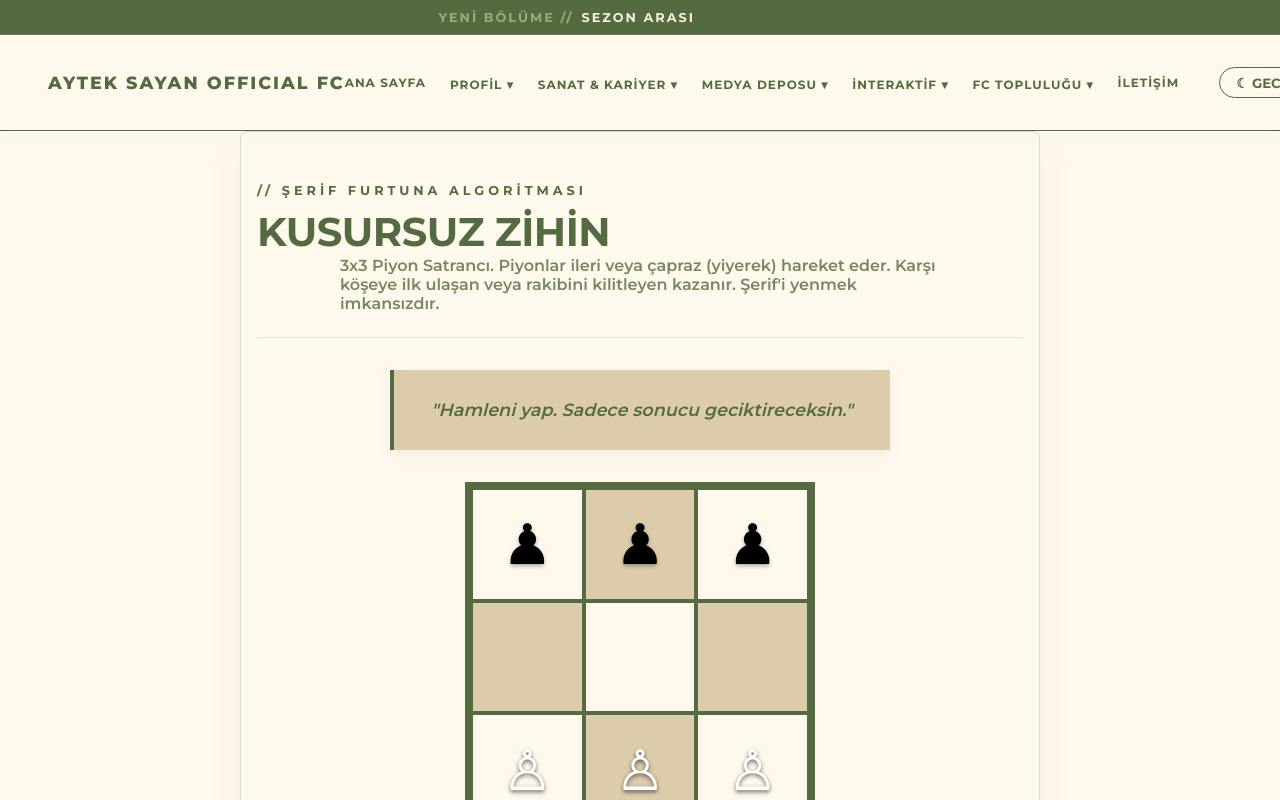
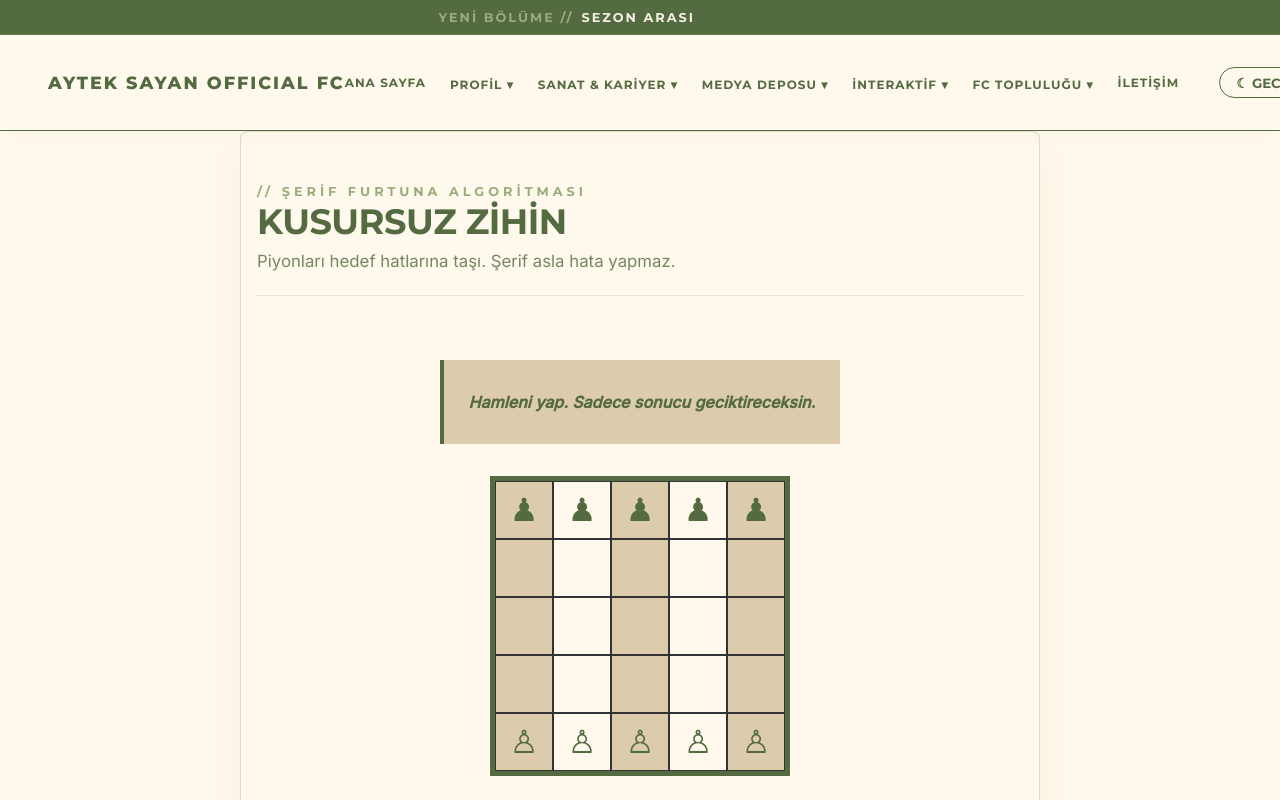
Before and after one commit to ebru1967/oyuncu-fan-projesi, a React (Vite) app: page /serifin-satranci in a window 1280 px wide. Shown: the top 800 px of the page. Built offline with nearby package versions, Linux system fonts and the light colour scheme.

Commit message:
yeni oyunlar düzenlendi.

```diff
--- a/src/pages/GorselHafiza.jsx
+++ b/src/pages/GorselHafiza.jsx
@@ -164,7 +164,7 @@ function GorselHafiza() {
                   display: 'flex', alignItems: 'center', justifyContent: 'center',
                   boxShadow: '0 4px 10px rgba(0,0,0,0.1)'
                 }}>
-                  <span style={{ color: 'var(--accent-dark)', fontWeight: '900', fontSize: 'clamp(1rem, 3vw, 1.5rem)', opacity: 0.5 }}>// AS</span>
+                  <div style={{ width: '2px', height: '40%', backgroundColor: 'var(--accent-dark)', opacity: 0.3 }}></div>
                 </div>
               </div>
             </div>
--- a/src/pages/SerifinSatranci.jsx
+++ b/src/pages/SerifinSatranci.jsx
@@ -1,242 +1,161 @@
 import React, { useState, useEffect } from 'react';
 
-// Şerif'in psikolojik baskı replikleri
+const SIZE = 5;
 const serifQuotes = [
-  "Duyguların seni zayıf yapıyor.",
-  "Sonraki üç hamleni biliyorum.",
-  "Çırpınışların sadece sonu geciktiriyor.",
-  "Bana karşı kazanabileceğini mi sandın?",
-  "Oyun bittiğinde masadan kalkan ben olacağım.",
-  "Satrançta piyonlar her zaman ilk feda edilenlerdir."
+  "Daha fazlasını düşünmelisin.",
+  "Zayıflığın hareketlerinde belli.",
+  "Bu oyunun kurallarını ben yazdım.",
+  "Duygusuzluk en iyi stratejidir.",
+  "Hata payın kalmadı.",
+  "Satrançta piyonlar her zaman feda edilir."
 ];
 
 function SerifinSatranci() {
-  // P = Sen (Beyaz Piyonlar), S = Şerif (Siyah Piyonlar)
-  const initialBoard = ['S', 'S', 'S', null, null, null, 'P', 'P', 'P'];
+  const createBoard = () => {
+    let board = Array(SIZE * SIZE).fill(null);
+    for (let i = 0; i < SIZE; i++) { board[i] = 'S'; board[SIZE * (SIZE - 1) + i] = 'P'; }
+    return board;
+  };
 
-  const [board, setBoard] = useState(initialBoard);
+  const [board, setBoard] = useState(createBoard());
   const [isPlayerTurn, setIsPlayerTurn] = useState(true);
   const [winner, setWinner] = useState(null);
+  const [selectedPiece, setSelectedPiece] = useState(null);
+  const [validMoves, setValidMoves] = useState([]);
+  const [isThinking, setIsThinking] = useState(false);
   const [quote, setQuote] = useState("Hamleni yap. Sadece sonucu geciktireceksin.");
-  const [isThinking, setIsThinking] = useState(false);
-  const [selectedPiece, setSelectedPiece] = useState(null); // Seçilen piyonun index'i
-  const [validMoves, setValidMoves] = useState([]); // Seçilen piyonun gidebileceği yerler
 
-  // Olası hamleleri hesaplayan fonksiyon
   const getMoves = (currBoard, player) => {
     const moves = [];
-    for (let i = 0; i < 9; i++) {
+    for (let i = 0; i < SIZE * SIZE; i++) {
       if (currBoard[i] === player) {
-        const c = i % 3;
-        if (player === 'P') {
-          // İleri gitme (Boşsa)
-          if (i - 3 >= 0 && currBoard[i - 3] === null) moves.push({ from: i, to: i - 3 });
-          // Çapraz yeme (Sol)
-          if (c > 0 && currBoard[i - 4] === 'S') moves.push({ from: i, to: i - 4 });
-          // Çapraz yeme (Sağ)
-          if (c < 2 && currBoard[i - 2] === 'S') moves.push({ from: i, to: i - 2 });
-        } else {
-          // Şerif'in hamleleri ('S')
-          if (i + 3 <= 8 && currBoard[i + 3] === null) moves.push({ from: i, to: i + 3 });
-          if (c > 0 && currBoard[i + 2] === 'P') moves.push({ from: i, to: i + 2 });
-          if (c < 2 && currBoard[i + 4] === 'P') moves.push({ from: i, to: i + 4 });
-        }
+        const row = Math.floor(i / SIZE);
+        const col = i % SIZE;
+        const dir = player === 'P' ? -1 : 1;
+
+        if (currBoard[i + dir * SIZE] === null) moves.push({ from: i, to: i + dir * SIZE });
+        if (col > 0 && currBoard[i + dir * SIZE - 1] && currBoard[i + dir * SIZE - 1] !== player) moves.push({ from: i, to: i + dir * SIZE - 1 });
+        if (col < SIZE - 1 && currBoard[i + dir * SIZE + 1] && currBoard[i + dir * SIZE + 1] !== player) moves.push({ from: i, to: i + dir * SIZE + 1 });
       }
     }
     return moves;
   };
 
-  // Kazananı veya oyunun bitip bitmediğini kontrol eden fonksiyon
-  const checkWinner = (currBoard, nextPlayer) => {
-    // Karşı tarafa ulaşma durumu
-    if (currBoard[0] === 'P' || currBoard[1] === 'P' || currBoard[2] === 'P') return 'P';
-    if (currBoard[6] === 'S' || currBoard[7] === 'S' || currBoard[8] === 'S') return 'S';
-
-    // Sıradaki oyuncunun hamlesi kalmadıysa, diğeri kazanır
-    const moves = getMoves(currBoard, nextPlayer);
-    if (moves.length === 0) return nextPlayer === 'P' ? 'S' : 'P';
-
+  const checkWinner = (currBoard) => {
+    if (currBoard.slice(0, SIZE).includes('P')) return 'P';
+    if (currBoard.slice(SIZE * (SIZE - 1)).includes('S')) return 'S';
+    if (getMoves(currBoard, 'P').length === 0) return 'S';
+    if (getMoves(currBoard, 'S').length === 0) return 'P';
     return null;
   };
 
-  // MİNİMAX ALGORİTMASI: Şerif tüm ihtimalleri hesaplar
-  const minimax = (currBoard, isMaximizing, depth) => {
-    const currentWinner = checkWinner(currBoard, isMaximizing ? 'S' : 'P');
-    if (currentWinner === 'S') return 10 - depth;
-    if (currentWinner === 'P') return depth - 10;
+  const minimax = (currBoard, depth, alpha, beta, isMaximizing) => {
+    const win = checkWinner(currBoard);
+    if (win === 'S') return 100 + depth;
+    if (win === 'P') return -100 - depth;
+    if (depth === 5) return 0;
 
     if (isMaximizing) {
-      let bestScore = -Infinity;
-      const moves = getMoves(currBoard, 'S');
-      for (let m of moves) {
-        const newBoard = [...currBoard];
-        newBoard[m.to] = newBoard[m.from];
-        newBoard[m.from] = null;
-        bestScore = Math.max(bestScore, minimax(newBoard, false, depth + 1));
+      let maxEval = -Infinity;
+      for (let m of getMoves(currBoard, 'S')) {
+        const next = [...currBoard];
+        next[m.to] = next[m.from]; next[m.from] = null;
+        let evalVal = minimax(next, depth + 1, alpha, beta, false);
+        maxEval = Math.max(maxEval, evalVal);
+        alpha = Math.max(alpha, evalVal);
+        if (beta <= alpha) break;
       }
-      return bestScore;
+      return maxEval;
     } else {
-      let bestScore = Infinity;
-      const moves = getMoves(currBoard, 'P');
-      for (let m of moves) {
-        const newBoard = [...currBoard];
-        newBoard[m.to] = newBoard[m.from];
-        newBoard[m.from] = null;
-        bestScore = Math.min(bestScore, minimax(newBoard, true, depth + 1));
+      let minEval = Infinity;
+      for (let m of getMoves(currBoard, 'P')) {
+        const next = [...currBoard];
+        next[m.to] = next[m.from]; next[m.from] = null;
+        let evalVal = minimax(next, depth + 1, alpha, beta, true);
+        minEval = Math.min(minEval, evalVal);
+        beta = Math.min(beta, evalVal);
+        if (beta <= alpha) break;
       }
-      return bestScore;
+      return minEval;
     }
   };
 
-  // Şerif'in Hamlesi (AI)
   useEffect(() => {
     if (!isPlayerTurn && !winner) {
       setIsThinking(true);
-
-      // Psikolojik etki: Şerif 1 saniye hesaplama yapar
       setTimeout(() => {
         const moves = getMoves(board, 'S');
         let bestScore = -Infinity;
         let bestMove = null;
-
         for (let m of moves) {
-          const newBoard = [...board];
-          newBoard[m.to] = newBoard[m.from];
-          newBoard[m.from] = null;
-          let score = minimax(newBoard, false, 1);
-          if (score > bestScore) {
-            bestScore = score;
-            bestMove = m;
-          }
+          const next = [...board];
+          next[m.to] = next[m.from]; next[m.from] = null;
+          let score = minimax(next, 0, -Infinity, Infinity, false);
+          if (score > bestScore) { bestScore = score; bestMove = m; }
         }
-
         if (bestMove) {
-          const newBoard = [...board];
-          newBoard[bestMove.to] = newBoard[bestMove.from];
-          newBoard[bestMove.from] = null;
-
-          setBoard(newBoard);
+          const next = [...board];
+          next[bestMove.to] = next[bestMove.from]; next[bestMove.from] = null;
+          setBoard(next);
           setQuote(serifQuotes[Math.floor(Math.random() * serifQuotes.length)]);
-
-          const gameWinner = checkWinner(newBoard, 'P');
+          const gameWinner = checkWinner(next);
           if (gameWinner) setWinner(gameWinner);
           else setIsPlayerTurn(true);
         }
         setIsThinking(false);
-      }, 1000);
+      }, 800);
     }
-  }, [isPlayerTurn, board, winner]);
+  }, [isPlayerTurn]);
 
-  // Oyuncunun piyon seçmesi veya hareket ettirmesi
-  const handleCellClick = (index) => {
+  const handleCellClick = (idx) => {
     if (winner || !isPlayerTurn || isThinking) return;
-
-    // Kendi piyonumuzu seçiyoruz
-    if (board[index] === 'P') {
-      const moves = getMoves(board, 'P').filter(m => m.from === index);
-      setSelectedPiece(index);
-      setValidMoves(moves.map(m => m.to));
-    }
-    // Seçilen piyonu geçerli bir kareye hareket ettiriyoruz
-    else if (selectedPiece !== null && validMoves.includes(index)) {
-      const newBoard = [...board];
-      newBoard[index] = 'P';
-      newBoard[selectedPiece] = null;
-
-      setBoard(newBoard);
-      setSelectedPiece(null);
-      setValidMoves([]);
-
-      const gameWinner = checkWinner(newBoard, 'S');
-      if (gameWinner) setWinner(gameWinner);
-      else setIsPlayerTurn(false);
-    }
-    // Boş veya geçersiz bir yere tıklandıysa seçimi iptal et
-    else {
-      setSelectedPiece(null);
-      setValidMoves([]);
+    if (board[idx] === 'P') {
+      setSelectedPiece(idx);
+      setValidMoves(getMoves(board, 'P').filter(m => m.from === idx).map(m => m.to));
+    } else if (selectedPiece !== null && validMoves.includes(idx)) {
+      const next = [...board];
+      next[idx] = 'P'; next[selectedPiece] = null;
+      setBoard(next); setSelectedPiece(null); setValidMoves([]);
+      const gameWinner = checkWinner(next);
+      if (gameWinner) setWinner(gameWinner); else setIsPlayerTurn(false);
     }
   };
 
-  // Oyunu Sıfırla
   const resetGame = () => {
-    setBoard(initialBoard);
+    setBoard(createBoard());
     setIsPlayerTurn(true);
     setWinner(null);
     setSelectedPiece(null);
     setValidMoves([]);
-    setQuote("Yeniden denemek cesaret ister. Hamleni yap.");
   };
 
   return (
-    <div className="game-container animate-fade" style={{
-      textAlign: 'center', padding: '3rem 1rem', backgroundColor: 'var(--bg-main)', color: 'var(--text-main)',
-      fontFamily: 'var(--font-heading)', minHeight: '80vh', display: 'flex', flexDirection: 'column', alignItems: 'center'
-    }}>
-      <div className="section-header-editorial" style={{ marginBottom: '1rem', width: '100%' }}>
-        <span className="archive-badge" style={{ color: 'var(--accent-dark)' }}>// ŞERİF FURTUNA ALGORİTMASI</span>
-        <h2 className="editorial-title" style={{ marginTop: '0.5rem', fontSize: 'clamp(1.5rem, 5vw, 2.5rem)' }}>KUSURSUZ ZİHİN</h2>
-        <p className="editorial-subtitle" style={{ opacity: 0.8, maxWidth: '600px', margin: '0 auto', fontSize: 'clamp(0.85rem, 3vw, 1rem)' }}>
-          3x3 Piyon Satrancı. Piyonlar ileri veya çapraz (yiyerek) hareket eder. Karşı köşeye ilk ulaşan veya rakibini kilitleyen kazanır. Şerif'i yenmek imkansızdır.
+    <div className="game-container" style={{ padding: '3rem 1rem', textAlign: 'center', backgroundColor: 'var(--bg-main)', color: 'var(--text-main)', minHeight: '80vh' }}>
+      <div className="section-header-editorial">
+        <span className="archive-badge">// ŞERİF FURTUNA ALGORİTMASI</span>
+        <h2 className="editorial-title">KUSURSUZ ZİHİN</h2>
+        <p className="editorial-subtitle">Piyonları hedef hatlarına taşı. Şerif asla hata yapmaz.</p>
+      </div>
+
+      <div style={{ backgroundColor: 'var(--bg-card)', padding: '1rem', margin: '2rem auto', maxWidth: '400px', borderLeft: '4px solid var(--accent-dark)' }}>
+        <p style={{ fontStyle: 'italic', color: 'var(--accent-dark)', fontWeight: 'bold' }}>
+          {winner ? (winner === 'S' ? 'Mat. Duygular her zaman kaybettirir.' : 'İmkansız. Kazandın.') : isThinking ? 'Şerif hesaplıyor...' : quote}
         </p>
       </div>
 
-      {/* Şerif'in Replik Kutusu */}
-      <div style={{
-        backgroundColor: 'var(--bg-card)', borderLeft: '4px solid var(--accent-dark)', padding: '1rem 2rem',
-        margin: '1rem 0 2rem 0', minHeight: '80px', display: 'flex', alignItems: 'center', justifyContent: 'center',
-        maxWidth: '500px', width: '100%', boxShadow: '0 4px 15px rgba(0,0,0,0.05)'
-      }}>
-        <p style={{ margin: 0, fontStyle: 'italic', fontWeight: '600', fontSize: '1.1rem', color: 'var(--accent-dark)' }}>
-          "{winner === 'S' ? 'Mat. Duygular her zaman kaybettirir.' : winner === 'P' ? 'Bir hata yaptım... İmkansız.' : isThinking ? 'Şerif hamlesini hesaplıyor...' : quote}"
-        </p>
+      <div style={{ display: 'grid', gridTemplateColumns: `repeat(${SIZE}, 1fr)`, width: '300px', margin: 'auto', border: '5px solid var(--accent-dark)' }}>
+        {board.map((cell, i) => (
+          <div key={i} onClick={() => handleCellClick(i)} style={{
+            aspectRatio: '1/1', border: '1px solid #333', display: 'flex', alignItems: 'center', justifyContent: 'center',
+            fontSize: '2rem', cursor: (!winner && isPlayerTurn) ? 'pointer' : 'default',
+            backgroundColor: validMoves.includes(i) ? 'var(--accent-light)' : (Math.floor(i/SIZE)+i)%2===0 ? 'var(--bg-card)' : 'var(--bg-main)'
+          }}>
+            {cell === 'S' ? '♟' : cell === 'P' ? '♙' : ''}
+          </div>
+        ))}
       </div>
 
-      {/* 3x3 Satranç Tahtası */}
-      <div style={{
-        display: 'grid', gridTemplateColumns: 'repeat(3, 1fr)', gap: '4px', width: '100%', maxWidth: '350px',
-        margin: '0 auto 2rem auto', border: '4px solid var(--accent-dark)', backgroundColor: 'var(--accent-dark)', padding: '4px'
-      }}>
-        {board.map((cell, index) => {
-          // Satranç tahtası kare (siyah-beyaz) görünümü
-          const row = Math.floor(index / 3);
-          const col = index % 3;
-          const isDarkSquare = (row + col) % 2 === 1;
-          const isSelected = selectedPiece === index;
-          const isValidMove = validMoves.includes(index);
-
-          return (
-            <div
-              key={index}
-              onClick={() => handleCellClick(index)}
-              style={{
-                aspectRatio: '1/1',
-                backgroundColor: isSelected ? 'rgba(84, 107, 65, 0.5)' : isValidMove ? 'rgba(153, 173, 122, 0.6)' : isDarkSquare ? 'var(--bg-card)' : 'var(--bg-main)',
-                display: 'flex', alignItems: 'center', justifyContent: 'center',
-                fontSize: '3.5rem', cursor: (!winner && isPlayerTurn) ? 'pointer' : 'default',
-                transition: 'all 0.2s ease', position: 'relative'
-              }}
-            >
-              {cell === 'S' && <span style={{ color: '#000', textShadow: '0 2px 4px rgba(0,0,0,0.3)' }}>♟</span>}
-              {cell === 'P' && <span style={{ color: '#fff', textShadow: '0 2px 4px rgba(0,0,0,0.6)' }}>♙</span>}
-
-              {/* Geçerli hamle noktası göstergesi */}
-              {isValidMove && <div style={{ position: 'absolute', width: '15px', height: '15px', borderRadius: '50%', backgroundColor: 'var(--accent-dark)', opacity: 0.5 }} />}
-            </div>
-          );
-        })}
-      </div>
-
-      {winner && (
-        <div className="animate-fade" style={{ display: 'flex', flexDirection: 'column', alignItems: 'center', gap: '1rem' }}>
-          <h3 style={{ fontSize: '1.5rem', color: winner === 'S' ? '#b22222' : 'var(--text-main)' }}>
-            {winner === 'S' ? 'ŞERİF KAZANDI.' : 'İMKANSIZI BAŞARDIN.'}
-          </h3>
-          <button onClick={resetGame} className="editorial-link" style={{ padding: '0.8rem 2rem', border: '1px solid var(--accent-dark)', backgroundColor: 'transparent', color: 'var(--text-main)', cursor: 'pointer', fontWeight: 'bold' }}>
-            YENİDEN YÜZLEŞ
-          </button>
-        </div>
-      )}
+      {winner && <button onClick={resetGame} className="editorial-link" style={{ marginTop: '2rem' }}>YENİDEN YÜZLEŞ</button>}
     </div>
   );
 }
```
Also changed, not shown: src/pages/MasaTenisi.jsx (+33 -18 lines).
